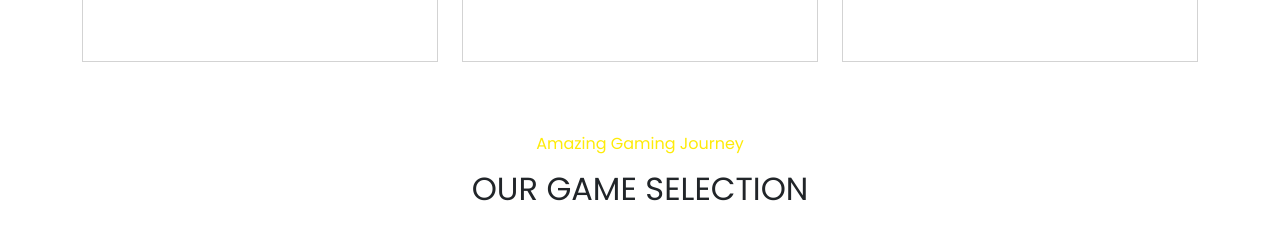
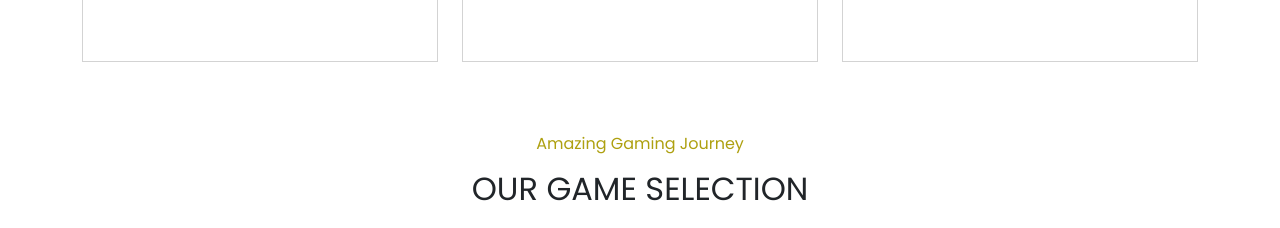
Before and after one commit to manishsinghbhakuni9/freeslots, a plain HTML site: page index.html in a window 1280 px wide. Shown: the part 980-1208 px from the top of the page. Drawn offline with nearby package versions, Linux system fonts and the light colour scheme.

Commit message:
Add files via upload

```diff
--- a/css/style.css
+++ b/css/style.css
@@ -21,6 +21,9 @@ img{
 }
 .coloraccsite2{
     color: #feeb08;
+}
+.coloraccsite3{
+    color: #aea010;
 }
 .btnsite{
     color: #000000;
--- a/index.html
+++ b/index.html
@@ -128,7 +128,7 @@
             <div class="row justify-content-center">
                 <div class="col-12 col-md-10 col-lg-10 col-xl-10">
                     <div class="text-center">
-                        <h3 class="h6 coloraccsite2">Amazing Gaming Journey</h3>
+                        <h3 class="h6 coloraccsite3">Amazing Gaming Journey</h3>
                         <h2 class="coloraccsite1 pt-2 text-uppercase">
                             Our Game Selection
                         </h2>
```
